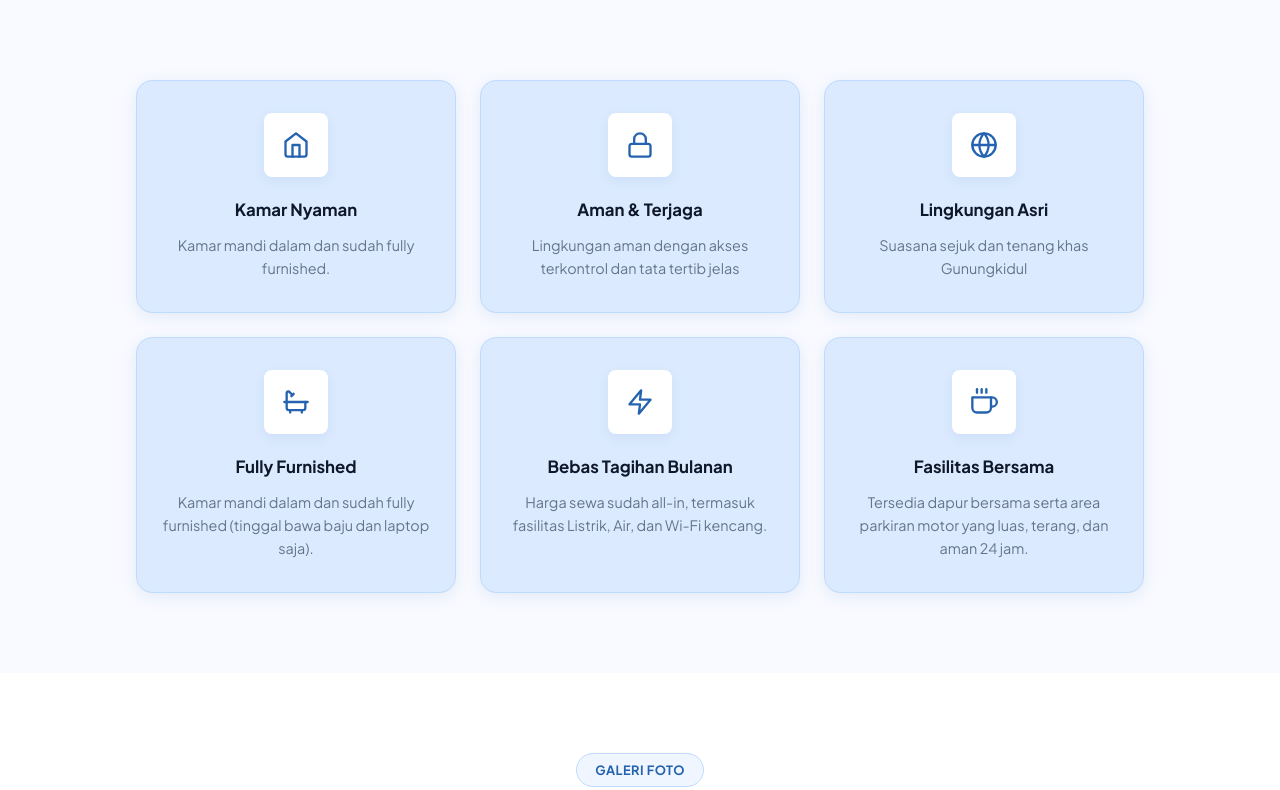
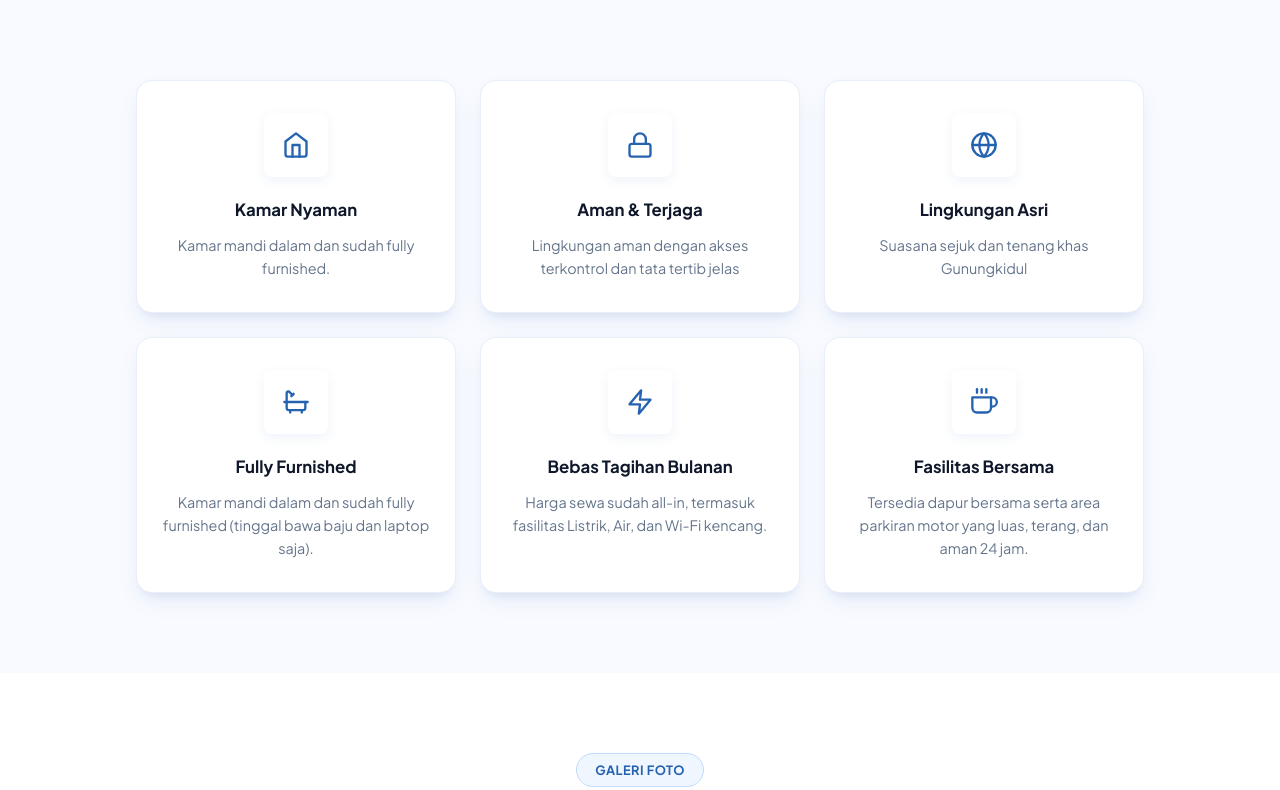
Before and after one commit to hisyamyasidp/KosBerkahGunungkidul-Webpage, a plain HTML site: page index.html in a window 1280 px wide. Shown: the part 800-1590 px from the top of the page. Drawn offline with nearby package versions, Linux system fonts and the light colour scheme.

Commit message:
Update feature card background to white with premium drop shadow

```diff
--- a/style.css
+++ b/style.css
@@ -345,12 +345,12 @@ a { text-decoration: none; color: inherit; }
 .feature-card {
   flex: 1 1 280px;
   max-width: 320px;
-  background: #dbeafe;
+  background: #ffffff;
   border-radius: var(--radius-md);
   padding: 32px 24px;
   text-align: center;
-  box-shadow: 0 4px 16px rgba(37,99,176,.1);
-  border: 1px solid #bfdbfe;
+  box-shadow: 0 10px 25px -5px rgba(37,99,176,0.1), 0 8px 10px -6px rgba(37,99,176,0.1);
+  border: 1px solid rgba(37,99,176,0.1);
   transition: var(--transition);
 }
 
```
